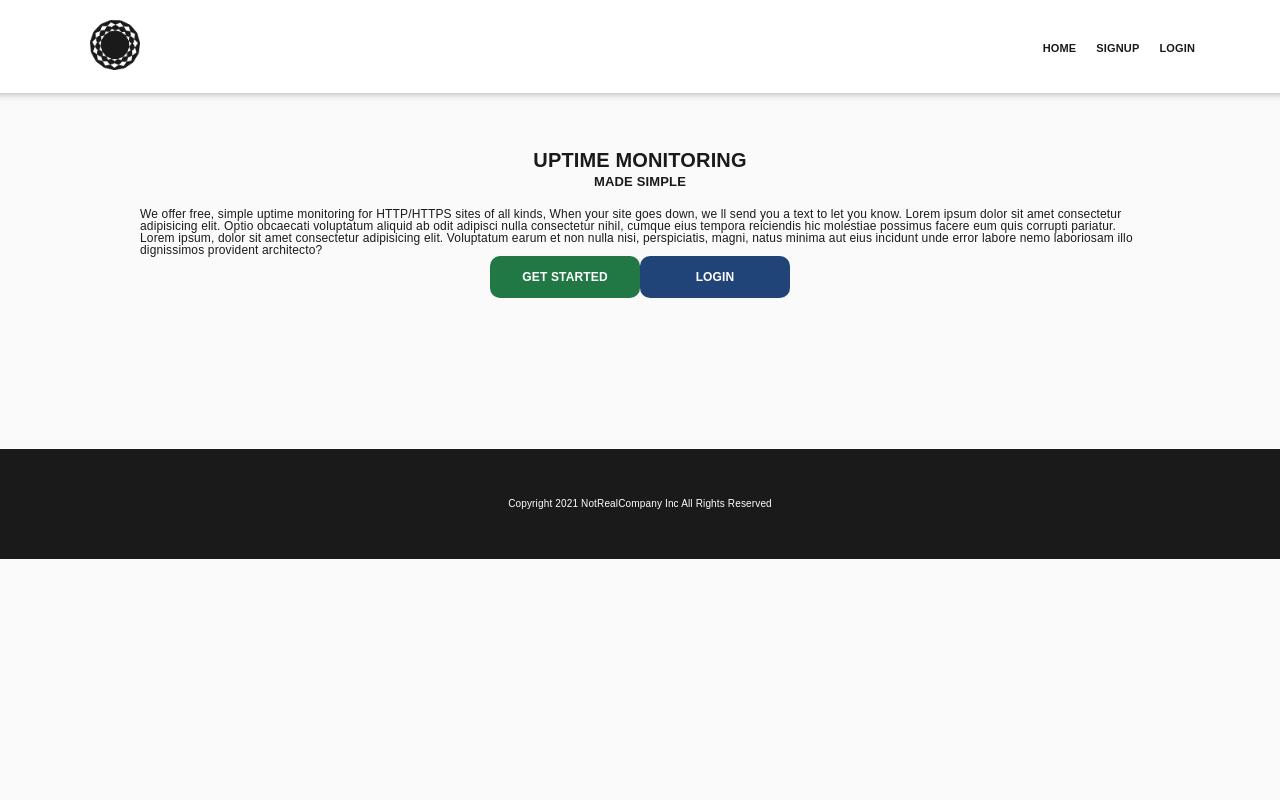
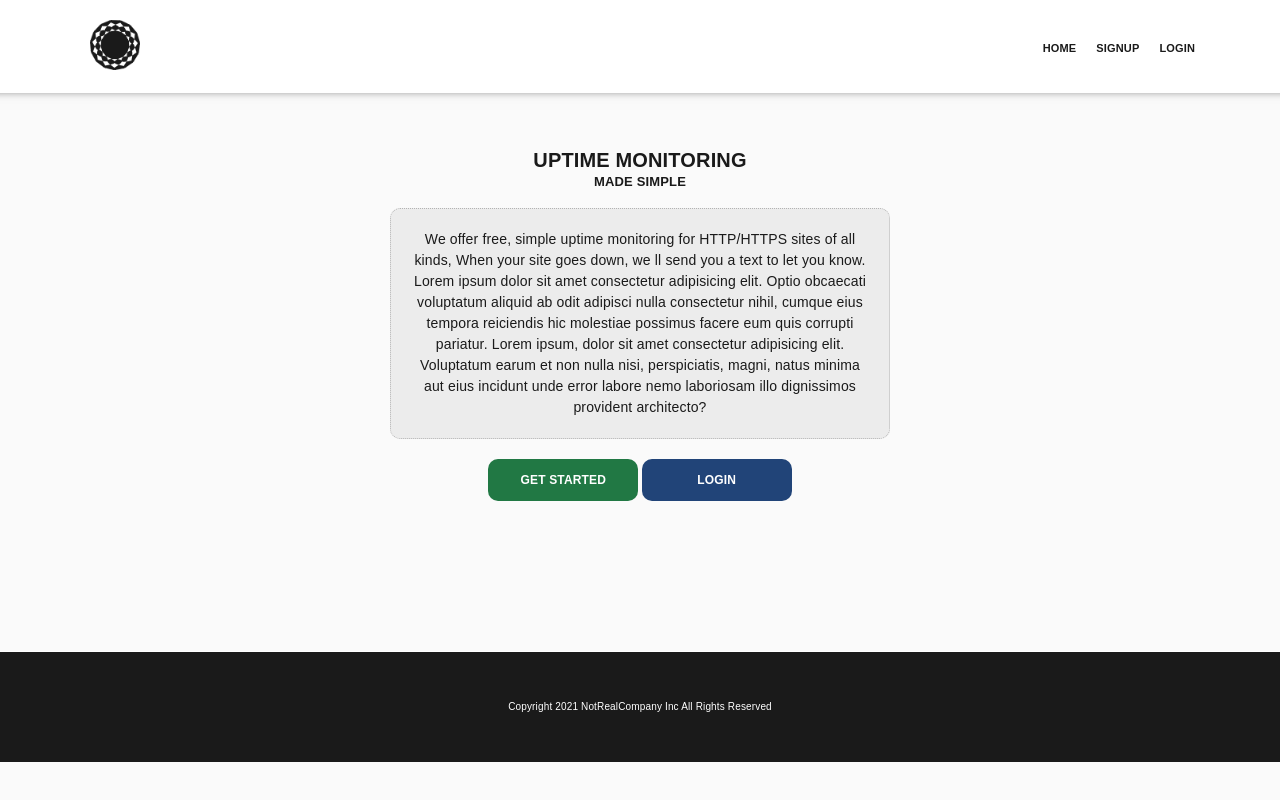
Before and after one commit to Elzoka/UptimeMonitoring, a Next.js app in the folder client/: page / in a window 1280 px wide. Built offline with nearby package versions, Linux system fonts and the light colour scheme.

Commit message:
fix styling index

```diff
--- a/client/pages/index.js
+++ b/client/pages/index.js
@@ -2,27 +2,29 @@ import Link from "next/link";
 
 function HomePage() {
   return (
+    <div className="index">
       <div className="content">
         <h1>Uptime Monitoring</h1>
         <h2>Made Simple</h2>
         <div className="blurb">
           We offer free, simple uptime monitoring for HTTP/HTTPS sites of all
-        kinds, When your site goes down, we ll send you a text to let you know.
-        Lorem ipsum dolor sit amet consectetur adipisicing elit. Optio obcaecati
-        voluptatum aliquid ab odit adipisci nulla consectetur nihil, cumque eius
-        tempora reiciendis hic molestiae possimus facere eum quis corrupti
-        pariatur. Lorem ipsum, dolor sit amet consectetur adipisicing elit.
-        Voluptatum earum et non nulla nisi, perspiciatis, magni, natus minima
-        aut eius incidunt unde error labore nemo laboriosam illo dignissimos
-        provident architecto?
+          kinds, When your site goes down, we ll send you a text to let you
+          know. Lorem ipsum dolor sit amet consectetur adipisicing elit. Optio
+          obcaecati voluptatum aliquid ab odit adipisci nulla consectetur nihil,
+          cumque eius tempora reiciendis hic molestiae possimus facere eum quis
+          corrupti pariatur. Lorem ipsum, dolor sit amet consectetur adipisicing
+          elit. Voluptatum earum et non nulla nisi, perspiciatis, magni, natus
+          minima aut eius incidunt unde error labore nemo laboriosam illo
+          dignissimos provident architecto?
         </div>
         <div className="ctaWrapper">
           <Link href="/signup">
             <a className="cta green">Get Started</a>
-        </Link>
+          </Link>{" "}
           <Link href="/login">
             <a className="cta blue">Login</a>
           </Link>
+        </div>
       </div>
     </div>
   );
--- a/client/styles/app.css
+++ b/client/styles/app.css
@@ -84,11 +84,11 @@ textarea {
   display: none;
 }
 
-body.loggedIn .header ul li.loggedIn {
+.loggedIn .header ul li.loggedIn {
   display: inline-block;
 }
 
-body.loggedIn .header ul li.loggedOut {
+.loggedIn .header ul li.loggedOut {
   display: none;
 }
 
@@ -140,7 +140,7 @@ h2 {
   padding: 0 0 20px 0;
 }
 
-body.index .blurb {
+.index .blurb {
   text-align: center;
   background-color: #ececec;
   border-color: #b3b3b3;
@@ -324,5 +324,5 @@ td a:active {
 
 #createCheckCTA {
   margin-top: 40px;
-  display: none;
+  display: block;
 }
```
Lines whose indentation alone changed are shown as unchanged.
